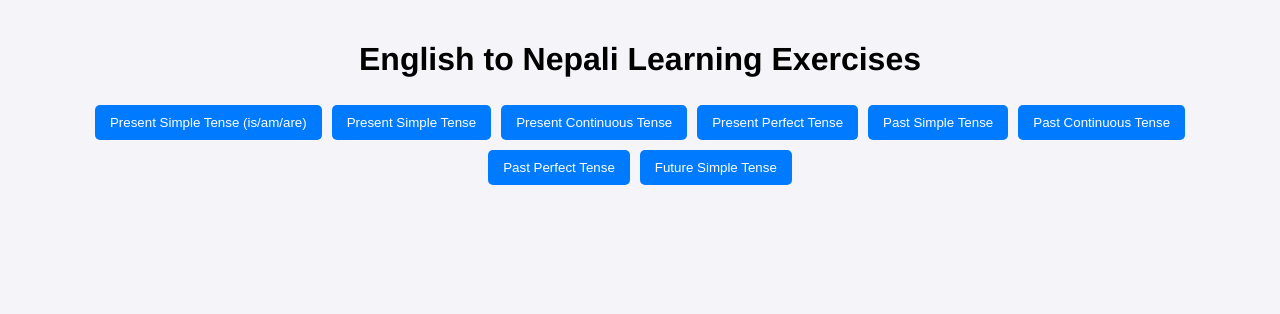
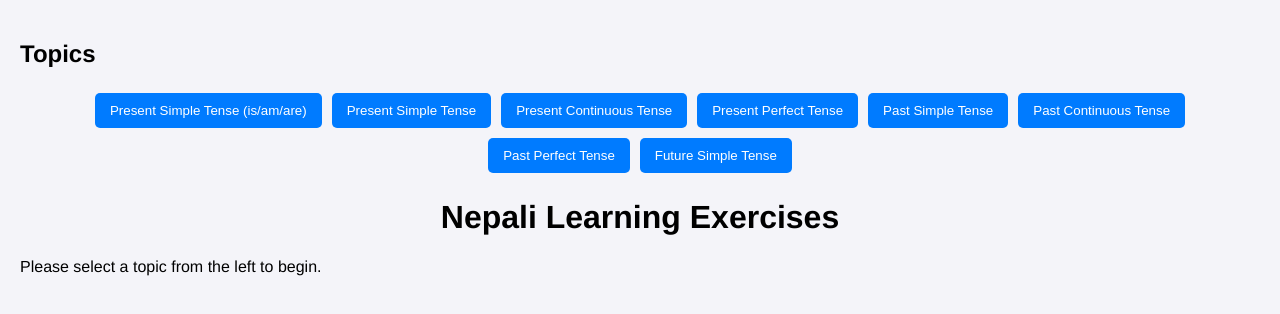
Before and after one commit to sagartmgg/nepali-exercises, a plain HTML site: page index.html in a window 1280 px wide. Drawn offline with Linux system fonts and the light colour scheme.

Commit message:
Update index.html

```diff
--- a/index.html
+++ b/index.html
@@ -1,14 +1,35 @@
 <!DOCTYPE html>
 <html lang="en">
 <head>
-  <meta charset="UTF-8">
-  <title>English to Nepali Learning Exercises</title>
-  <link rel="stylesheet" href="style.css">
+    <meta charset="UTF-8">
+    <meta name="viewport" content="width=device-width, initial-scale=1.0">
+    <title>Nepali Learning Exercises</title>
+    <link rel="stylesheet" href="style.css">
+    <link rel="preconnect" href="https://fonts.googleapis.com">
+    <link rel="preconnect" href="https://fonts.gstatic.com" crossorigin>
+    <link href="https://fonts.googleapis.com/css2?family=Inter:wght@400;500;700&family=Noto+Sans:wght@400;500;700&display=swap" rel="stylesheet">
 </head>
 <body>
-  <h1>English to Nepali Learning Exercises</h1>
-  <div id="topic-buttons"></div>
-  <div id="exercises"></div>
-  <script src="script.js"></script>
+    <div class="app-container">
+        <!-- Sidebar for Topic Selection -->
+        <aside class="sidebar">
+            <header class="sidebar-header">
+                <h2>Topics</h2>
+            </header>
+            <nav id="topic-buttons"></nav>
+        </aside>
+
+        <!-- Main Content Area for Exercises -->
+        <main class="main-content">
+            <header class="main-header">
+                <h1 id="main-title">Nepali Learning Exercises</h1>
+            </header>
+            <div id="exercise-container">
+                <p class="placeholder">Please select a topic from the left to begin.</p>
+            </div>
+        </main>
+    </div>
+
+    <script src="script.js"></script>
 </body>
 </html>
```
